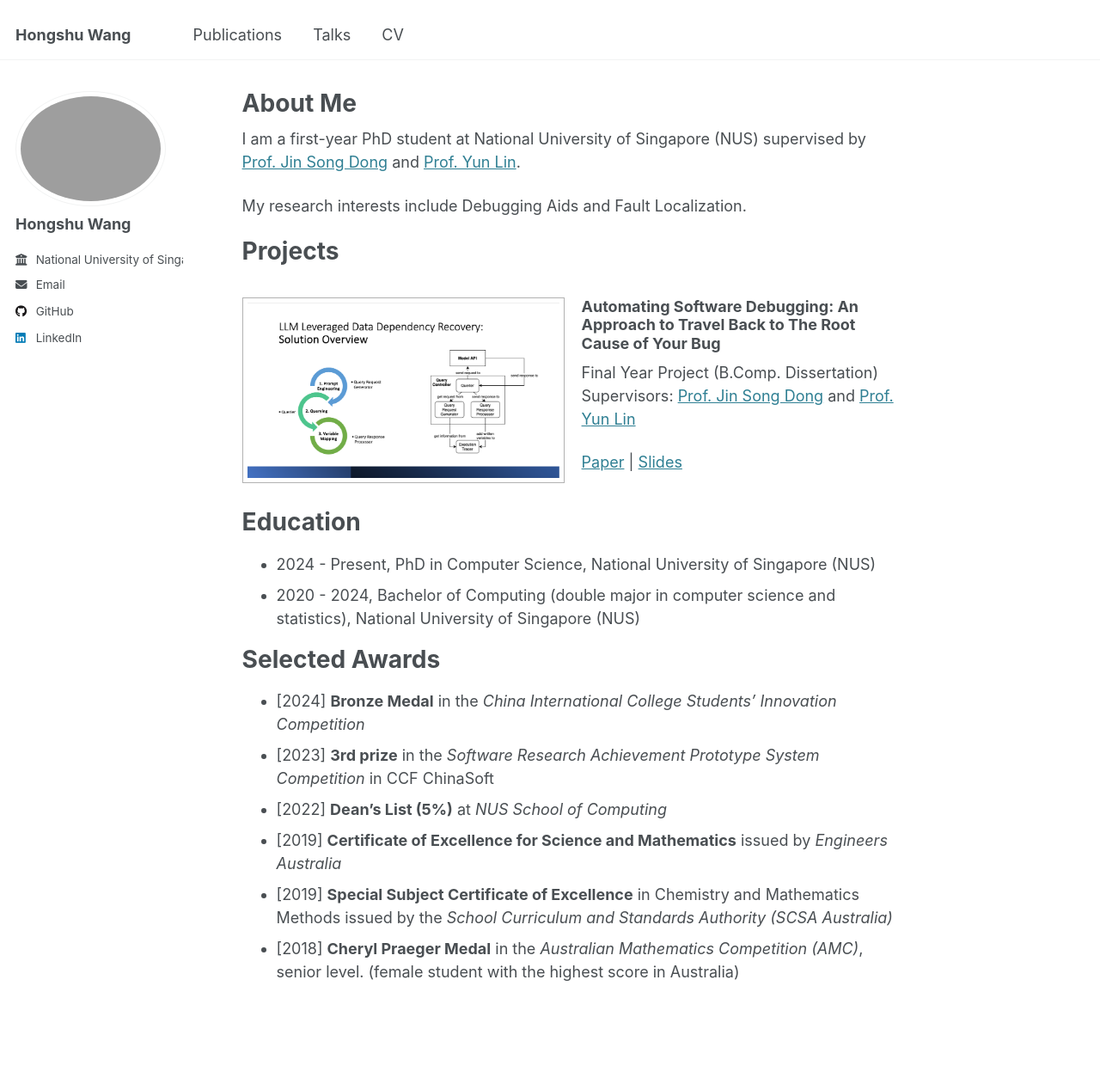
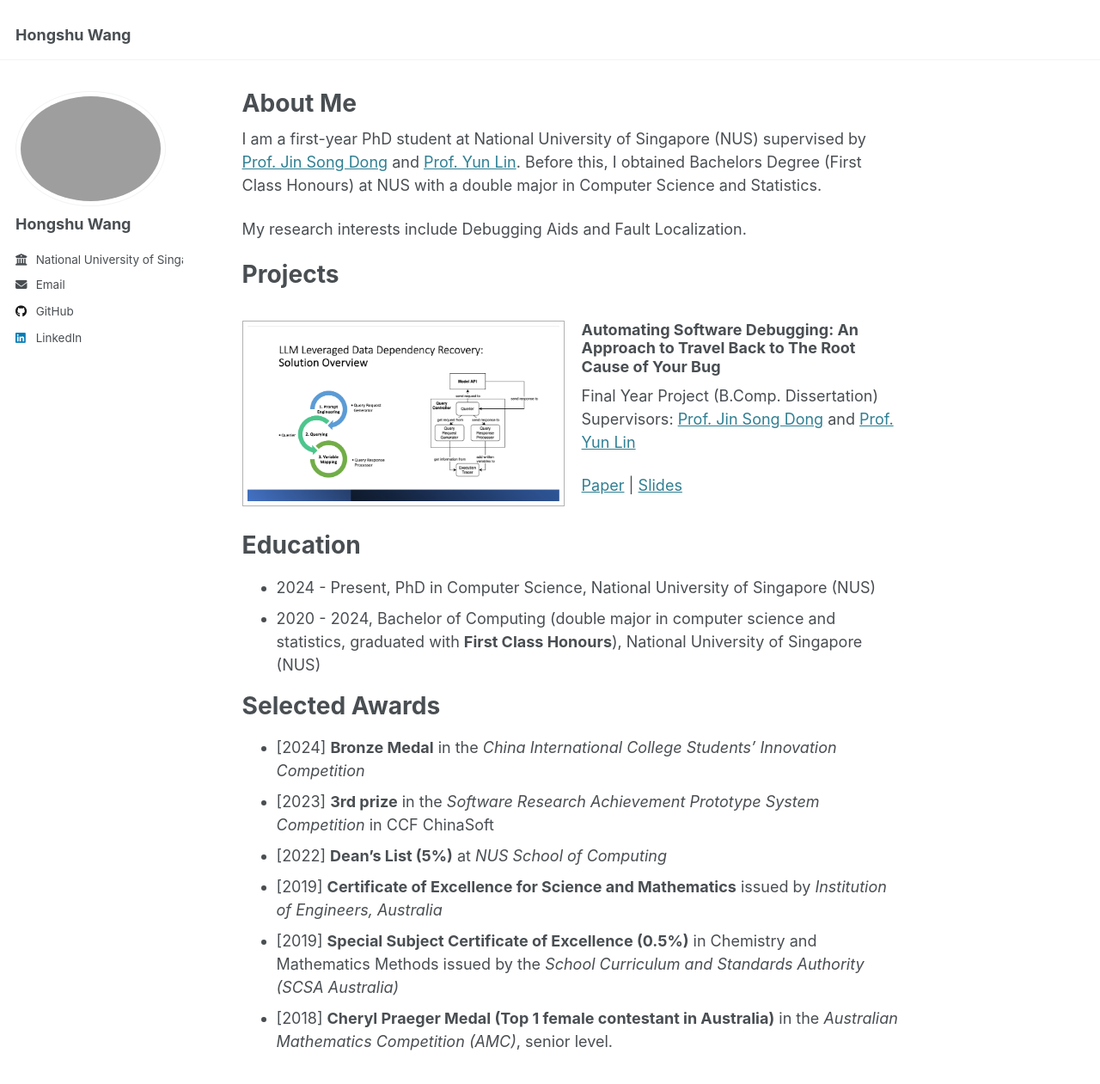
Before and after one commit to HongshuW/HongshuW.github.io, a Jekyll site: the page built from _pages/about.md, in a window 1280 px wide and 1400 px high. Shown: the top 1261 px of the window at 86% size. Built offline with Jekyll 4.4.1, drawn with Linux system fonts in a browser that asks for light colours; some of the changed text lies outside the part shown.

Commit message:
update awards

```diff
--- a/_config.yml
+++ b/_config.yml
@@ -11,7 +11,7 @@ locale                   : "en-US"
 site_theme               : "default"
 title                    : "Hongshu Wang"
 title_separator          : "-"
-name                     : &name "Your Name"
+name                     : &name "Hongshu Wang"
 description              : &description "personal description"
 url                      : https://HongshuW.github.io # the base hostname & protocol for your site e.g. "https://[your GitHub username].github.io"
 baseurl                  : "" # the subpath of your site, e.g. "/blog"
--- a/_pages/about.md
+++ b/_pages/about.md
@@ -7,8 +7,7 @@ redirect_from:
   - /about.html
 ---
 
-I am a first-year PhD student at National University of Singapore (NUS) supervised by [Prof. Jin Song Dong](https://www.comp.nus.edu.sg/~dongjs/) and [Prof. Yun Lin](http://linyun.info).
-
+I am a first-year PhD student at National University of Singapore (NUS) supervised by [Prof. Jin Song Dong](https://www.comp.nus.edu.sg/~dongjs/) and [Prof. Yun Lin](http://linyun.info). Before this, I obtained Bachelors Degree (First Class Honours) at NUS with a double major in Computer Science and Statistics.
 
 My research interests include Debugging Aids and Fault Localization.
 
@@ -32,13 +31,13 @@ Projects
 Education
 ======
 - 2024 - Present, PhD in Computer Science, National University of Singapore (NUS)
-- 2020 - 2024, Bachelor of Computing (double major in computer science and statistics), National University of Singapore (NUS)
+- 2020 - 2024, Bachelor of Computing (double major in computer science and statistics, graduated with **First Class Honours**), National University of Singapore (NUS)
 
 Selected Awards
 ======
 - [2024] **Bronze Medal** in the *China International College Students’ Innovation Competition*
 - [2023] **3rd prize** in the *Software Research Achievement Prototype System Competition* in CCF ChinaSoft
 - [2022] **Dean's List (5%)** at *NUS School of Computing*
-- [2019] **Certificate of Excellence for Science and Mathematics** issued by *Engineers Australia*
-- [2019] **Special Subject Certificate of Excellence** in Chemistry and Mathematics Methods issued by the *School Curriculum and Standards Authority (SCSA Australia)*
-- [2018] **Cheryl Praeger Medal** in the *Australian Mathematics Competition (AMC)*, senior level. (female student with the highest score in Australia)
+- [2019] **Certificate of Excellence for Science and Mathematics** issued by *Institution of Engineers, Australia*
+- [2019] **Special Subject Certificate of Excellence (0.5%)** in Chemistry and Mathematics Methods issued by the *School Curriculum and Standards Authority (SCSA Australia)*
+- [2018] **Cheryl Praeger Medal (Top 1 female contestant in Australia)** in the *Australian Mathematics Competition (AMC)*, senior level.
```
Also changed, not shown: _data/navigation.yml (+6 -6 lines).
